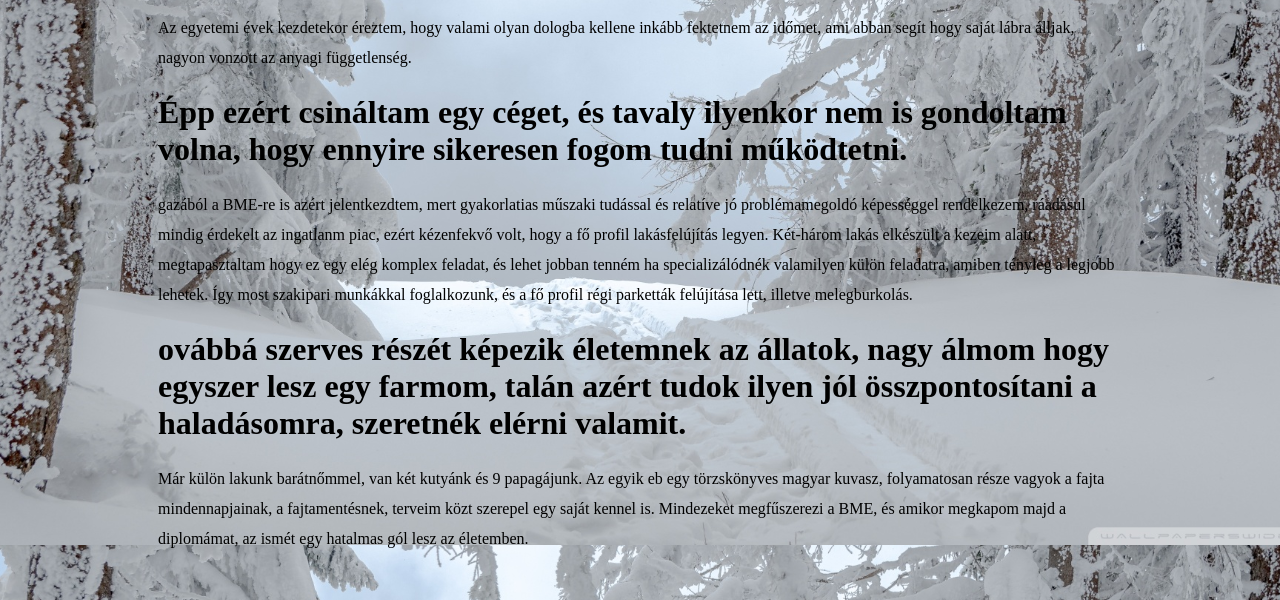
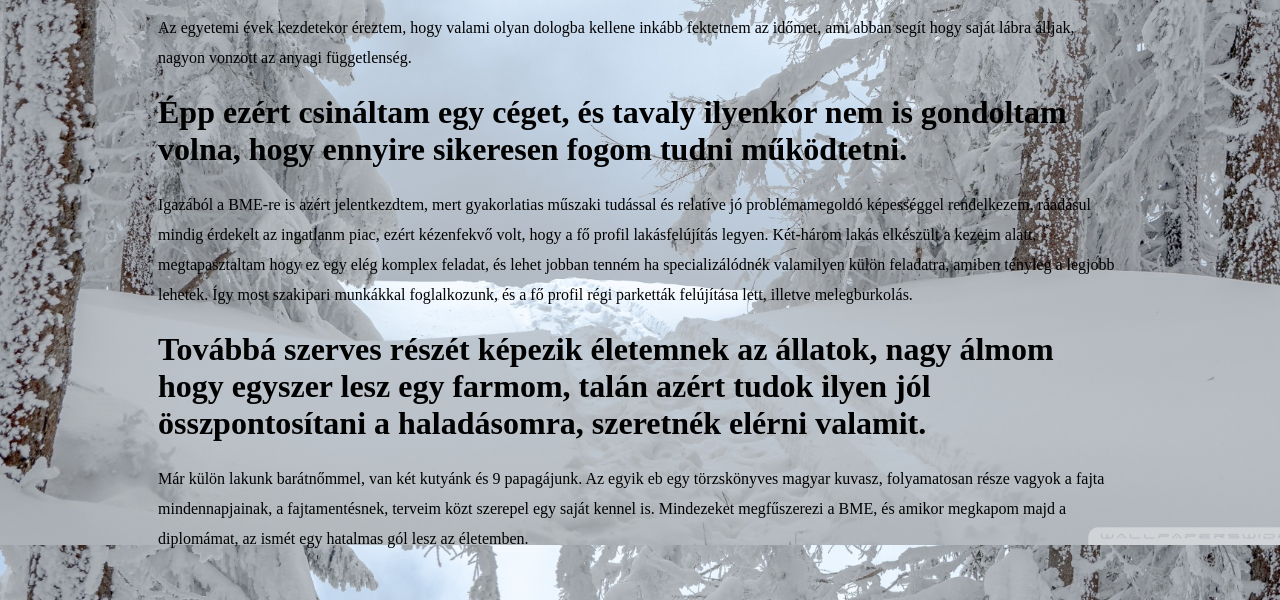
Before and after one commit to PetiIspan/HSGS9V, a plain HTML site: page munkaim.html in a window 1280 px wide. Shown: the part 255-855 px from the top of the page. Drawn offline with Linux system fonts and the light colour scheme.

Commit message:
Update munkaim.html

```diff
--- a/munkaim.html
+++ b/munkaim.html
@@ -32,8 +32,8 @@
 				<p>Habár a sportban is értem el sikereket vizilabdában és ökölvívásban, én most egy kicsit más típusú győzelmeket szeretnék bemutatni ebben a portfólióban.</p>
 				<p>Az egyetemi évek kezdetekor éreztem, hogy valami olyan dologba kellene inkább fektetnem az időmet, ami abban segít hogy saját lábra álljak, nagyon vonzott az anyagi függetlenség.</p>
                                 <h1>Épp ezért csináltam egy céget, és tavaly ilyenkor nem is gondoltam volna, hogy ennyire sikeresen fogom tudni működtetni.</h1>
-				<p>gazából a BME-re is azért jelentkezdtem, mert gyakorlatias műszaki tudással és relatíve jó problémamegoldó képességgel rendelkezem, ráadásul mindig érdekelt az ingatlanm piac, ezért kézenfekvő volt, hogy a fő profil lakásfelújítás legyen. Két-három lakás elkészült a kezeim alatt, megtapasztaltam hogy ez egy elég komplex feladat, és lehet jobban tenném ha specializálódnék valamilyen külön feladatra, amiben tényleg a legjobb lehetek. Így most szakipari munkákkal foglalkozunk, és a fő profil régi parketták felújítása lett, illetve melegburkolás.</p>
-                                <h1> ovábbá szerves részét képezik életemnek az állatok, nagy álmom hogy egyszer lesz egy farmom, talán azért tudok ilyen jól összpontosítani a haladásomra, szeretnék elérni valamit.</h1>
+				<p>Igazából a BME-re is azért jelentkezdtem, mert gyakorlatias műszaki tudással és relatíve jó problémamegoldó képességgel rendelkezem, ráadásul mindig érdekelt az ingatlanm piac, ezért kézenfekvő volt, hogy a fő profil lakásfelújítás legyen. Két-három lakás elkészült a kezeim alatt, megtapasztaltam hogy ez egy elég komplex feladat, és lehet jobban tenném ha specializálódnék valamilyen külön feladatra, amiben tényleg a legjobb lehetek. Így most szakipari munkákkal foglalkozunk, és a fő profil régi parketták felújítása lett, illetve melegburkolás.</p>
+                                <h1> Továbbá szerves részét képezik életemnek az állatok, nagy álmom hogy egyszer lesz egy farmom, talán azért tudok ilyen jól összpontosítani a haladásomra, szeretnék elérni valamit.</h1>
                                 <p>Már külön lakunk barátnőmmel, van két kutyánk és 9 papagájunk. Az egyik eb egy törzskönyves magyar kuvasz, folyamatosan része vagyok a fajta mindennapjainak, a fajtamentésnek, terveim közt szerepel egy saját kennel is. Mindezeket megfűszerezi a BME, és amikor megkapom majd a diplomámat, az ismét egy hatalmas gól lesz az életemben.</p>
 		</main>
 	</div>
```
